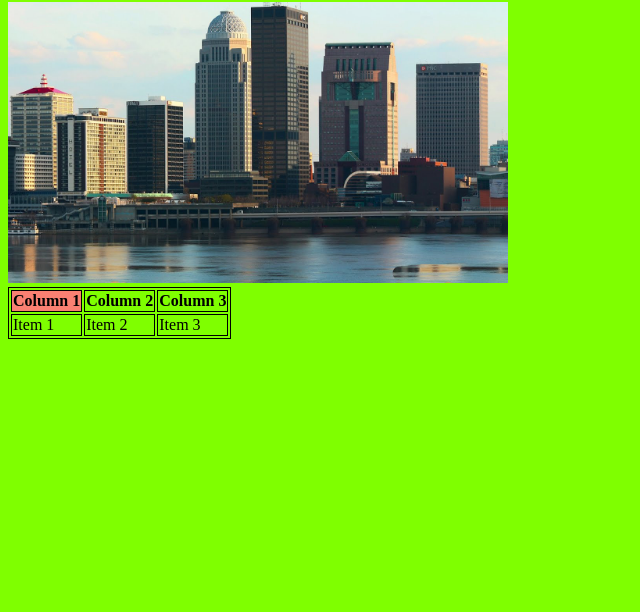
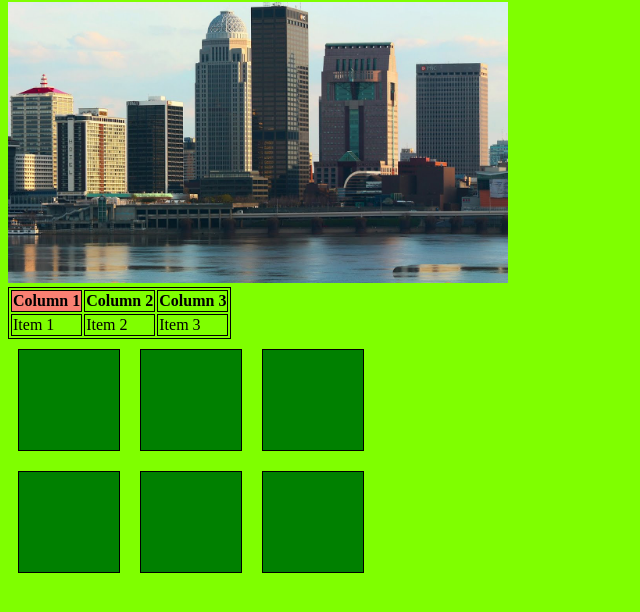
Before and after one commit to JosephRodolfo/FEUD-221, a plain HTML site: page index.html in a window 1280 px wide. Shown: the part 78-690 px from the top of the page, without its empty margins (0-640 px from the left). Drawn offline with Linux system fonts and the light colour scheme.

Commit message:
Add 2 row 3 columns of boxes using flexbox

```diff
--- a/index.html
+++ b/index.html
@@ -25,6 +25,21 @@
         </tr>
       </table>
 
+      <div class="box-container">
+        <div class="box-rows">
+          <div class="box"></div>
+          <div class="box"></div>
+          <div class="box"></div>
+        </div>
+      <div class="box-rows">
+          <div class="box"></div>
+          <div class="box"></div>
+          <div class="box"></div>
+    </div>
+
+
+      </div>
+
 
 </body>
 </html>
--- a/styles/site.css
+++ b/styles/site.css
@@ -13,3 +13,22 @@ table, th, td {
 .importantCell {
     background-color: salmon;
 }
+
+.box {
+
+    height: 100px;
+    width: 100px;
+    background-color: green;
+    border: 1px solid black;
+    margin: 10px;
+
+
+}
+.box-rows {
+    flex-direction: row;
+    display: flex;
+}
+.box-container {
+    flex-direction: column;
+    display: flex;
+}
```
